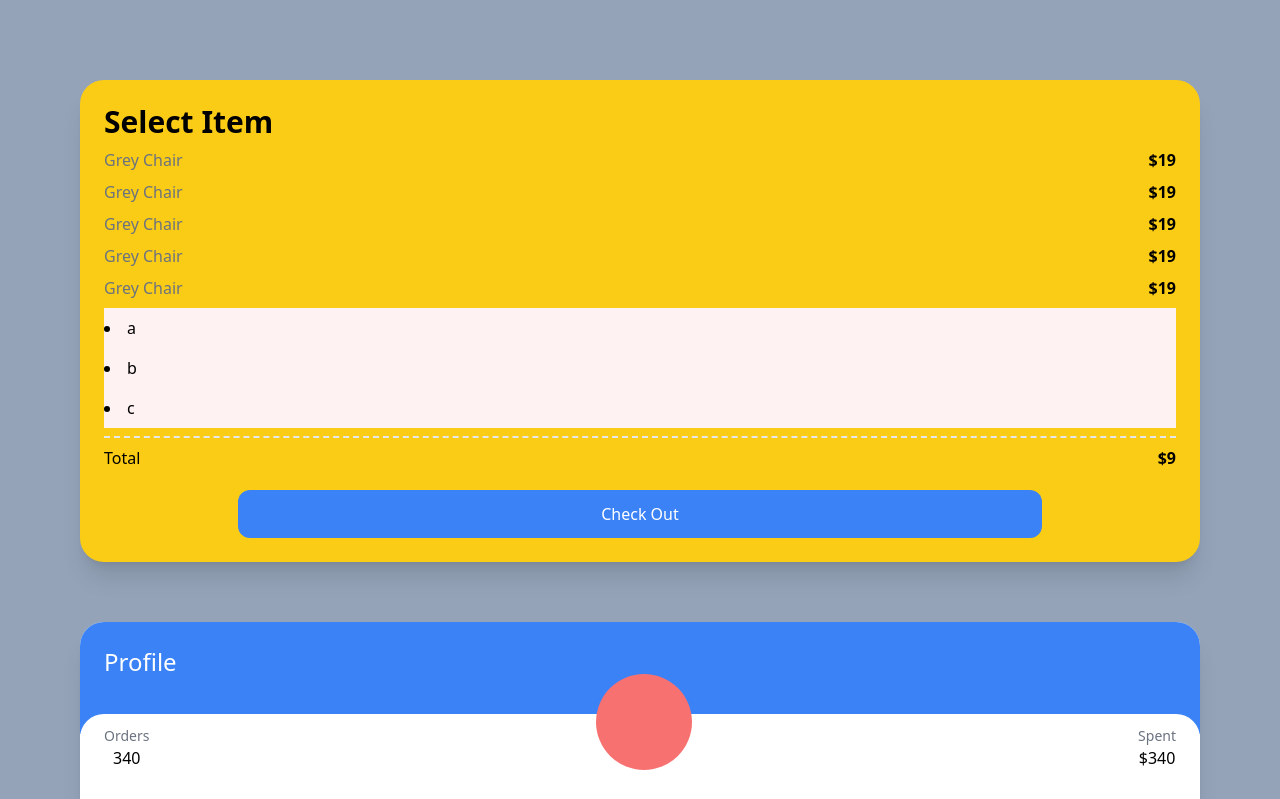
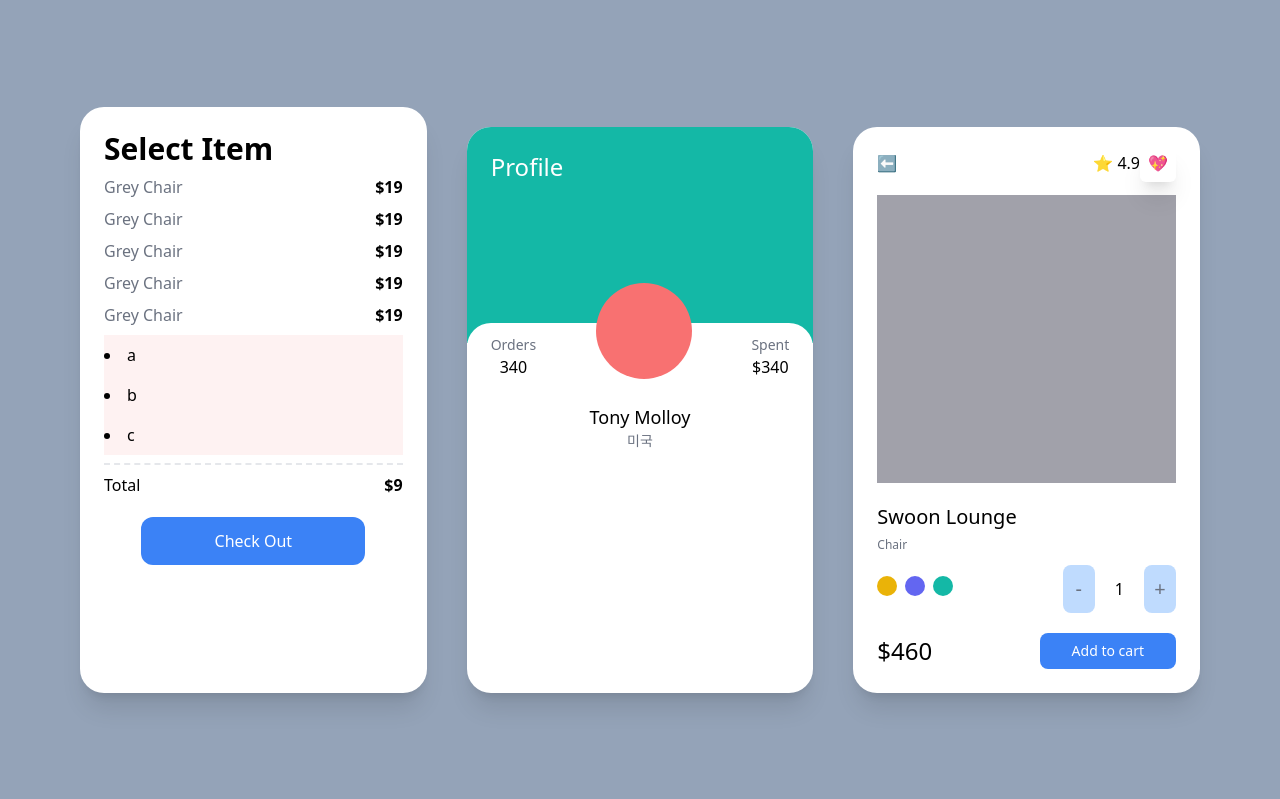
Before and after one commit to JiHunSong94/carrot-market, a Next.js app: page / in a window 1280 px wide. Shown: the top 799 px of the page. Built offline with nearby package versions, Linux system fonts and the light colour scheme.

Commit message:
2.8 TAILWIND - Responsive Modifiers part Two

```diff
--- a/pages/index.tsx
+++ b/pages/index.tsx
@@ -1,7 +1,7 @@
 export default function Home() {
   return (
-    <div className="flex min-h-screen flex-col gap-10 space-y-5 bg-slate-400 py-20 px-20">
-      <div className="rounded-3xl bg-white p-6 shadow-xl sm:bg-red-400 md:bg-teal-400 lg:bg-indigo-400 xl:bg-yellow-400 2xl:bg-pink-500">
+    <div className="grid min-h-screen gap-10 space-y-5 bg-slate-400 py-20 px-20 lg:grid-cols-2 xl:grid-cols-3 xl:place-content-center">
+      <div className="flex flex-col rounded-3xl bg-white p-6 shadow-xl">
         <span className="text-3xl font-semibold">Select Item</span>
         <ul>
           {[1, 2, 3, 4, 5].map((i) => (
@@ -25,7 +25,7 @@ export default function Home() {
         </button>
       </div>
       <div className="group overflow-hidden rounded-3xl bg-white shadow-xl">
-        <div className="bg-blue-500 p-6 pb-14">
+        <div className="bg-blue-500 p-6 pb-14 xl:pb-40 portrait:bg-indigo-600 landscape:bg-teal-500">
           <span className="text-2xl text-white">Profile</span>
         </div>
         <div className="relative -top-5 rounded-3xl bg-white p-6">
@@ -46,7 +46,7 @@ export default function Home() {
           </div>
         </div>
       </div>
-      <div className="rounded-3xl bg-white p-6 shadow-xl">
+      <div className="rounded-3xl bg-white p-6 shadow-xl lg:col-span-2 xl:col-span-1">
         <div className="mb-5 flex items-center justify-between">
           <span>⬅️</span>
           <div className="`space`-x-3">
@@ -82,7 +82,6 @@ export default function Home() {
           </div>
         </div>
       </div>
-      <div className="rounded-3xl bg-white p-6 shadow-xl"></div>
     </div>
   );
 }
```
